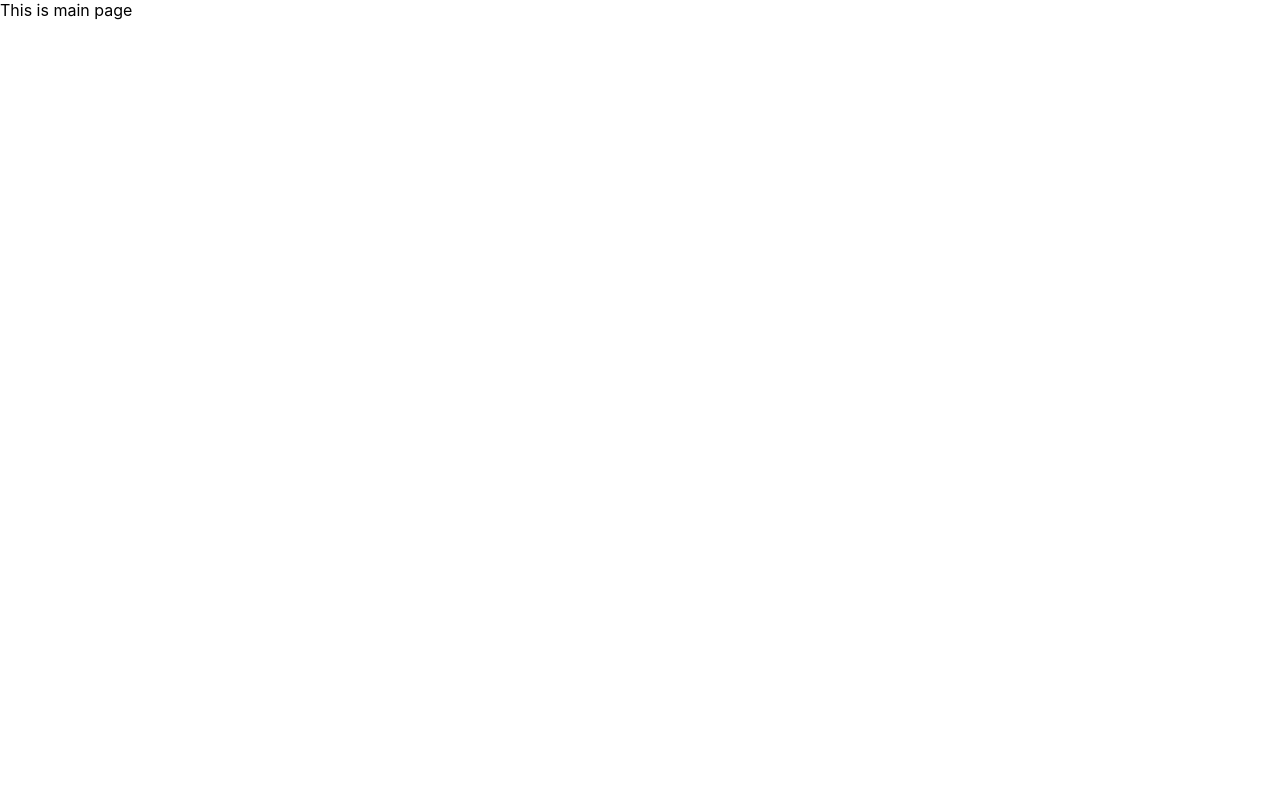
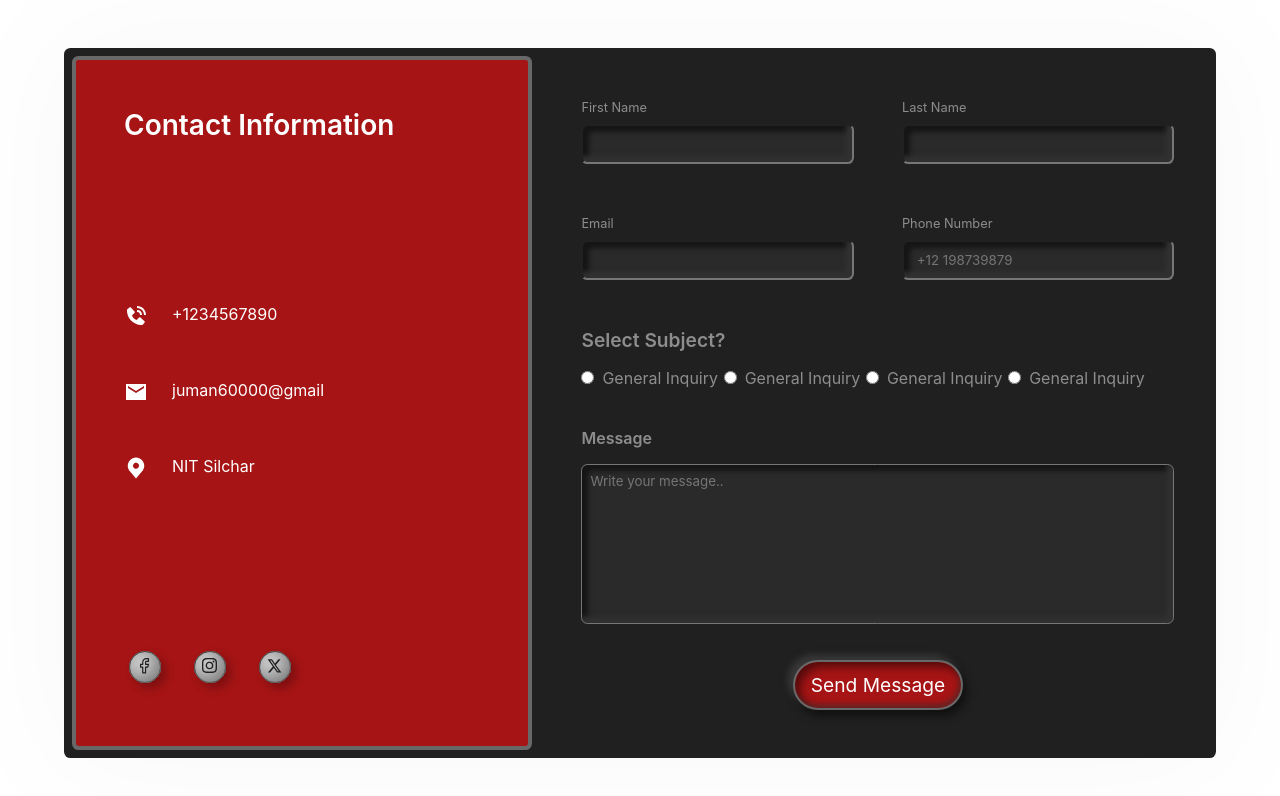
Before and after one commit to UC-Technologies/uc-website, a React (Vite) app: page / in a window 1280 px wide. Shown: the top 796 px of the page. Built offline with nearby package versions, Linux system fonts and the light colour scheme.

Commit message:
updated contact us

```diff
--- a/src/App.jsx
+++ b/src/App.jsx
@@ -1,5 +1,11 @@
+import ContactUs from "./Pages/ContactUs/ContactUs";
+
 const App = () => {
-  return <main>This is main page</main>;
+  return (
+    <main>
+      <ContactUs></ContactUs>
+    </main>
+  );
 };
 
 export default App;
```
